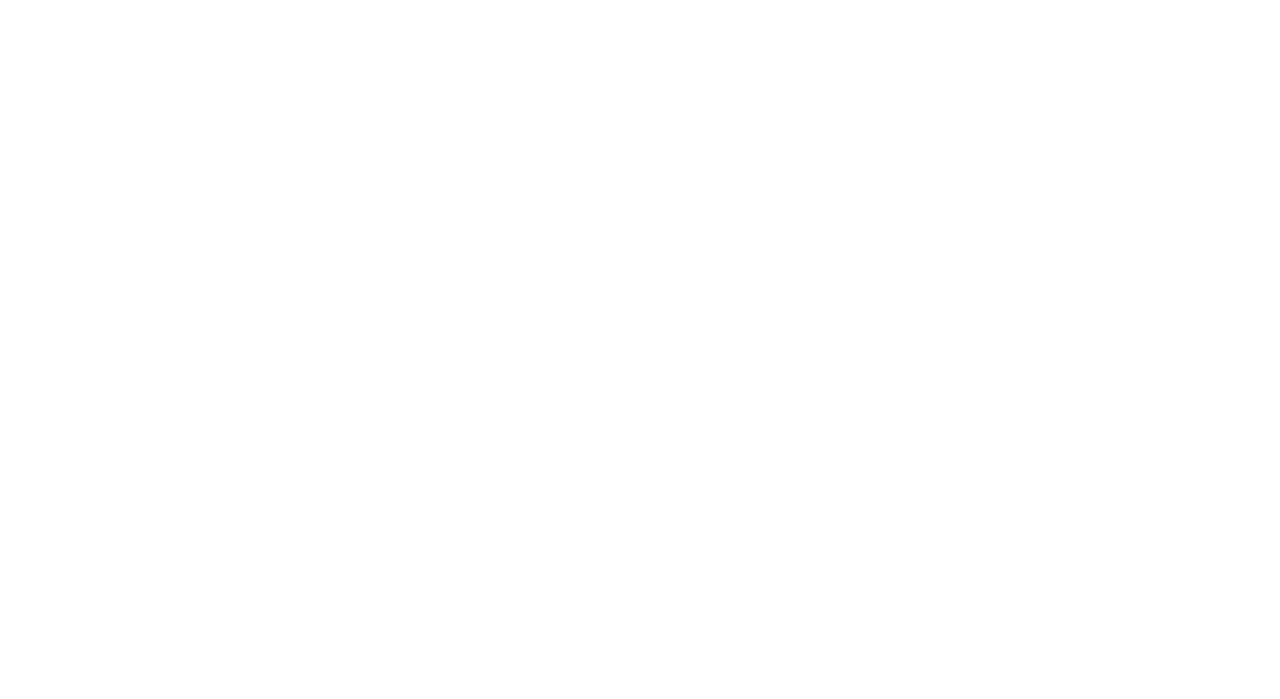
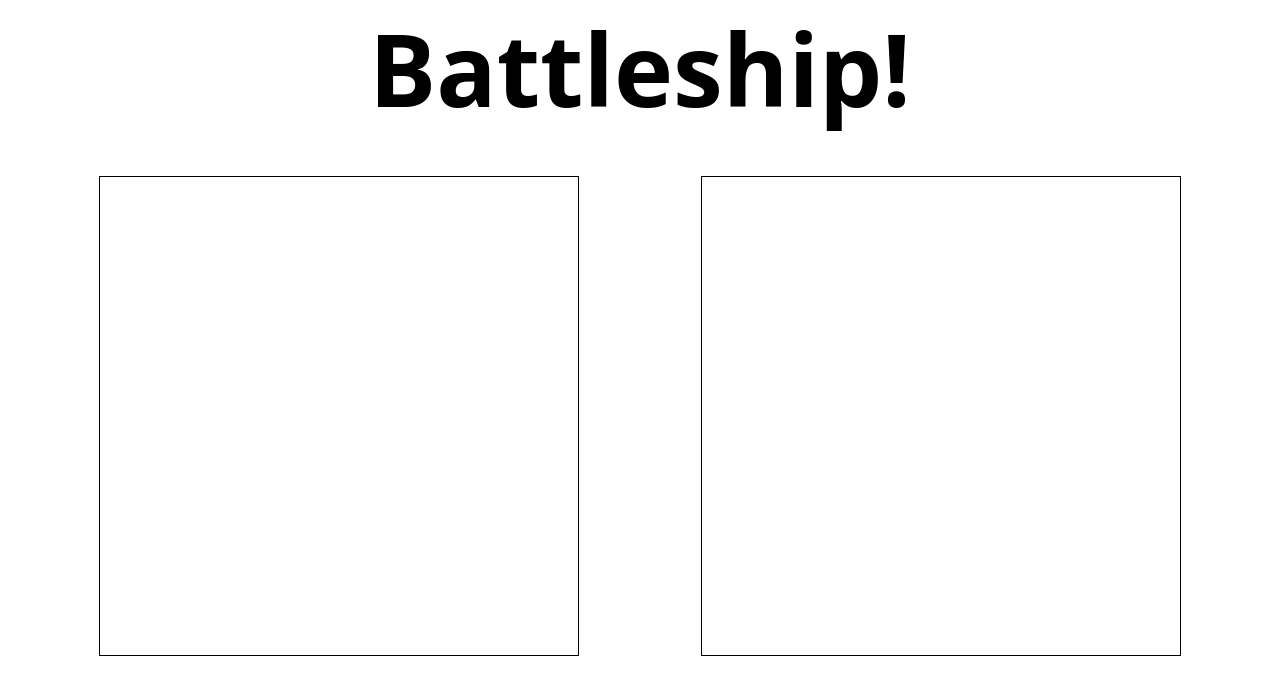
Before and after one commit to Chinchilla15/battleship, a plain HTML site: page index.html in a window 1280 px wide. Drawn offline with Linux system fonts and the light colour scheme; a web font is replaced by a local one.

Commit message:
Add: initial html structure + syles

```diff
--- a/index.html
+++ b/index.html
@@ -6,6 +6,27 @@
     <title>Template</title>
     <script src="main.js" defer></script>
     <link rel="stylesheet" href="styles/main.css" />
+    <link rel="stylesheet" href="styles/board.css" />
+    <link rel="preconnect" href="https://fonts.googleapis.com" />
+    <link rel="preconnect" href="https://fonts.gstatic.com" crossorigin />
+    <link
+      href="https://fonts.googleapis.com/css2?family=Honk&display=swap"
+      rel="stylesheet"
+    />
   </head>
-  <body></body>
+  <body>
+    <header><h1>Battleship!</h1></header>
+    <main>
+      <div id="boards-container">
+        <div id="player-one-container"></div>
+        <div id="player-two-container"></div>
+      </div>
+      <!-- <div id="buttons-container">
+        <button id="random-btn">Random Placement</button>
+        <button id="rotate-btn">Rotate Ship</button>
+        <button id="reset-btn">Reset</button>
+      </div> -->
+    </main>
+    <footer></footer>
+  </body>
 </html>
--- /dev/null
+++ b/styles/board.css
@@ -0,0 +1,28 @@
+@import url(main.css);
+
+#boards-container {
+  display: flex;
+  align-items: center;
+  justify-content: space-evenly;
+  width: 100%;
+  height: 70vh;
+  gap: 24px;
+}
+
+#player-one-container,
+#player-two-container {
+  display: grid;
+  height: 30rem;
+  min-width: 30rem;
+  grid-template-columns: repeat(10, 1fr);
+  grid-template-rows: repeat(10, 1fr);
+  border: 1px solid black;
+}
+
+.cell {
+  border: 1px solid black;
+}
+
+.ship {
+  background-color: red;
+}
--- a/styles/main.css
+++ b/styles/main.css
@@ -0,0 +1,43 @@
+:root {
+  --white-color: #f9f9f9;
+  --black-color: #1b1b1b;
+  --blue-retro: #2e2157;
+  --blue-sea: #3f72af;
+  --blue-normal: #023788;
+  --orange-normal: #fba834;
+  --purple-normal: #541388;
+  --purple-retro: #791e94;
+  --orange-retro: #ff6c11;
+  --fuczia-retro: #fd3777;
+  --pink-retro: #f706cf;
+  --red-retro: #fd1d53;
+  --yellow-retro: #f9c80e;
+  --lightblue-retro: #2de2e6;
+}
+/*
+body {
+}
+*/
+* {
+  box-sizing: border-box;
+  padding: 0;
+  margin: 0;
+}
+
+header {
+  display: flex;
+  align-items: center;
+  justify-content: center;
+}
+
+h1 {
+  font-family: "Honk", system-ui;
+  font-size: 100px;
+}
+
+main {
+  display: flex;
+  flex-direction: column;
+  align-items: center;
+  justify-content: center;
+}
```
